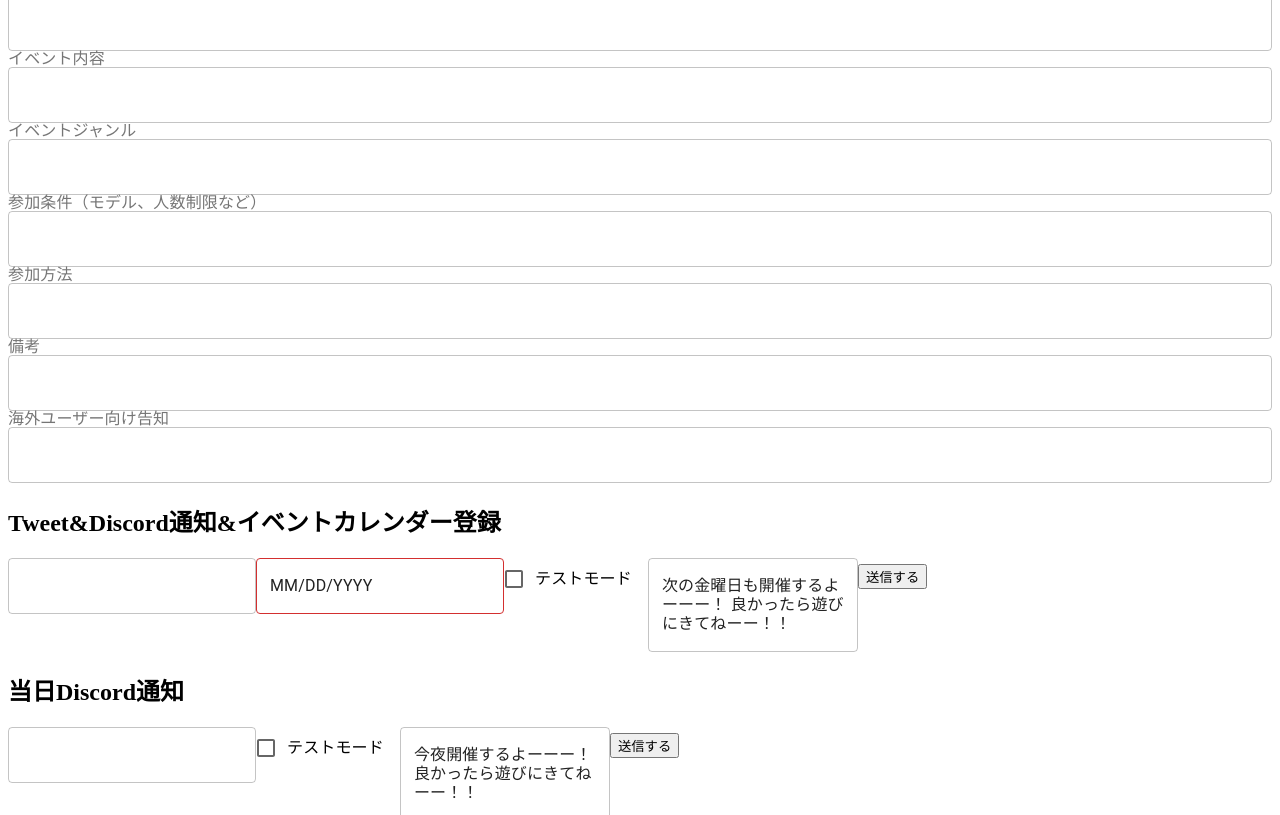
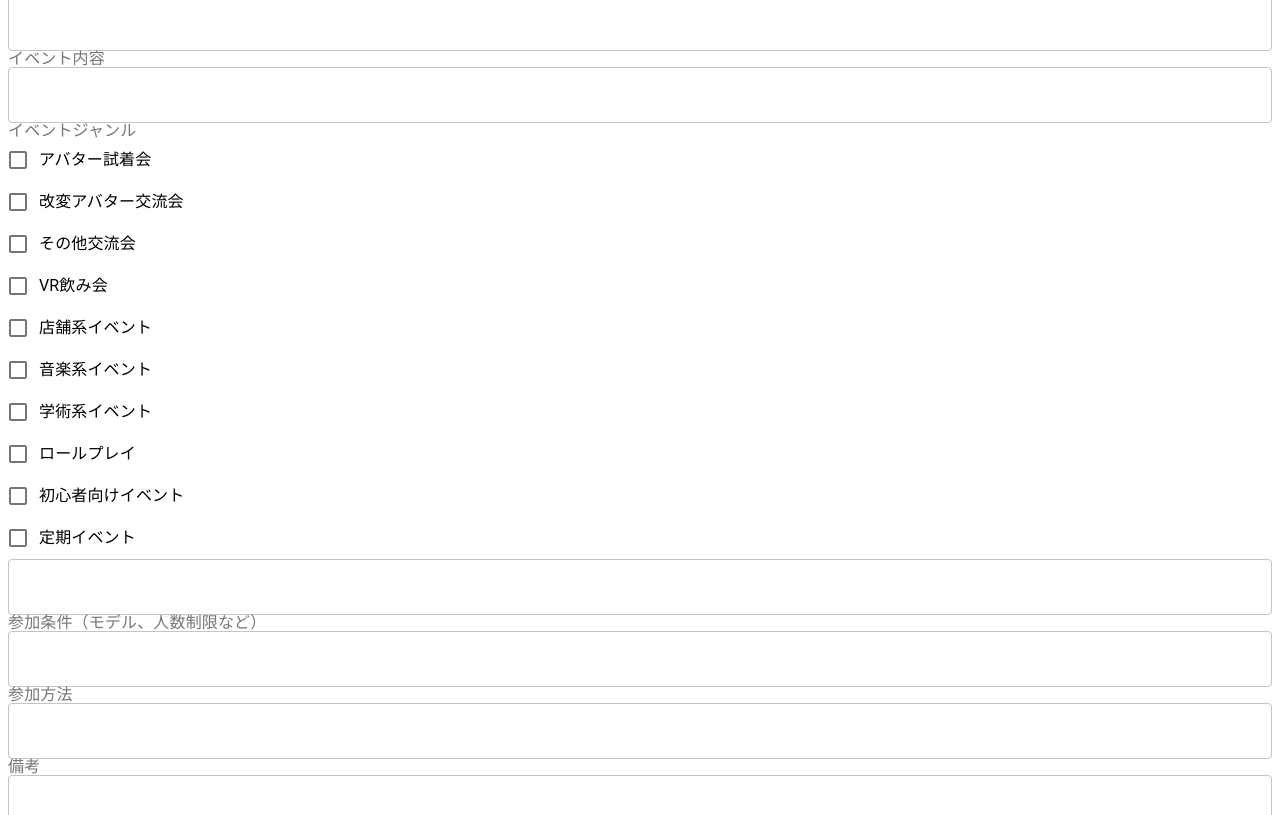
Before and after one commit to yuya-0928/eventAnnounceBot, a React (Vite) app in the folder frontend/: page / in a window 1280 px wide. Shown: the part 620-1435 px from the top of the page. Built offline with nearby package versions, Linux system fonts and the light colour scheme.

Commit message:
イベントジャンルのチェックボックスを追加

```diff
--- a/frontend/src/component/VrcEventCalenderUrlGenerator.tsx
+++ b/frontend/src/component/VrcEventCalenderUrlGenerator.tsx
@@ -63,7 +63,44 @@ export const VrcEventCalenderUrlGenerator = () => {
         </MuiFormControl>
         <MuiFormControl>
           <MuiFormLabel>イベントジャンル</MuiFormLabel>
-          <MuiTextField name="eventName" variant="outlined" />
+          <MuiFormControlLabel
+            control={<MuiCheckbox />}
+            label={"アバター試着会"}
+          />
+          <MuiFormControlLabel
+            control={<MuiCheckbox />}
+            label={"改変アバター交流会"}
+          />
+          <MuiFormControlLabel
+            control={<MuiCheckbox />}
+            label={"その他交流会"}
+          />
+          <MuiFormControlLabel control={<MuiCheckbox />} label={"VR飲み会"} />
+          <MuiFormControlLabel
+            control={<MuiCheckbox />}
+            label={"店舗系イベント"}
+          />
+          <MuiFormControlLabel
+            control={<MuiCheckbox />}
+            label={"音楽系イベント"}
+          />
+          <MuiFormControlLabel
+            control={<MuiCheckbox />}
+            label={"学術系イベント"}
+          />
+          <MuiFormControlLabel
+            control={<MuiCheckbox />}
+            label={"ロールプレイ"}
+          />
+          <MuiFormControlLabel
+            control={<MuiCheckbox />}
+            label={"初心者向けイベント"}
+          />
+          <MuiFormControlLabel
+            control={<MuiCheckbox />}
+            label={"定期イベント"}
+          />
+          <MuiTextField name="isQuestAvelable" variant="outlined" />
         </MuiFormControl>
         <MuiFormControl>
           <MuiFormLabel>参加条件（モデル、人数制限など）</MuiFormLabel>
```
